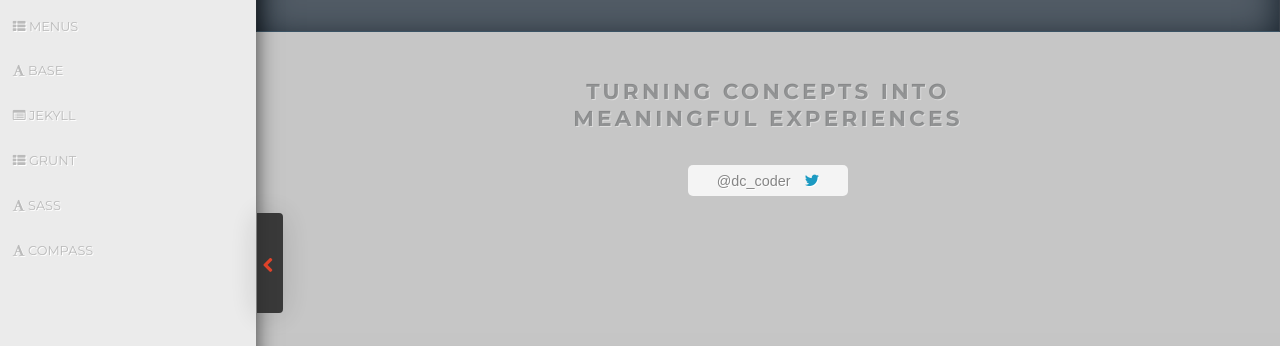
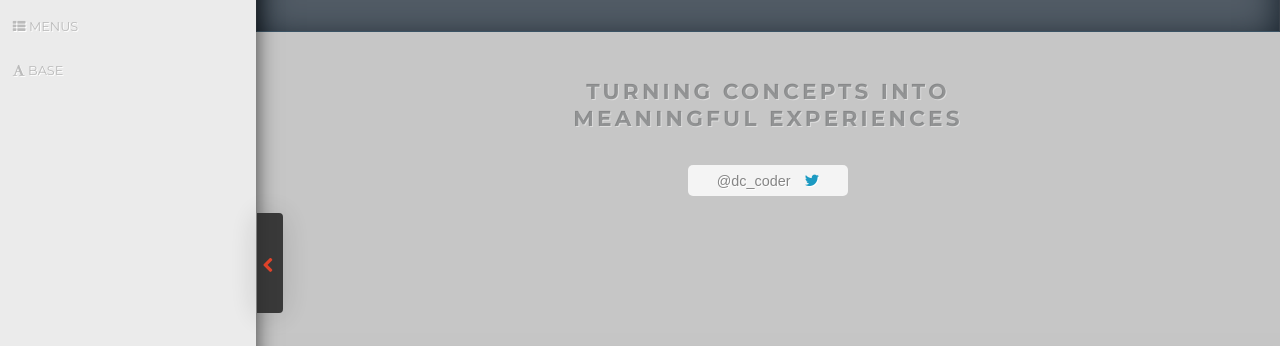
Before and after one commit to jvrunion/mercury, a Jekyll site: the page built from index.md, in a window 1280 px wide. Shown: the part 155-501 px from the top of the page. Built offline with Jekyll 4.4.1, drawn with Linux system fonts in a browser that asks for light colours; Markdown is read by kramdown in place of the engine named in the settings.

```diff
--- a/_layouts/default.html
+++ b/_layouts/default.html
@@ -22,19 +22,19 @@
             <a class="pure-menu-heading" href="https://github.com/jvrunion/mercury"><i class="fa fa-github"></i> MERCURY</a>
             <ul>
                 <li>
-                    <a class="dash-link active" href="/index.html">
+                    <a class="dash-link dashboard active" href="/index.html">
                          <i class="fa fa-tachometer"></i>
                          Dashboard
                     </a>
                 </li>
                 <li>
-                    <a class="dash-link" href="/grids.html">
+                    <a class="dash-link grids" href="/grids.html">
                         <i class="fa fa-list-alt"></i>
                         Grids
                     </a>
                 </li>
                 <li>
-                    <a class="dash-link" href="/menus.html">
+                    <a class="dash-link menus" href="/menus.html">
                         <i class="fa fa-th-list"></i>
                         Menus
                     </a>
@@ -43,30 +43,6 @@
                     <a class="dash-link base" href="/base.html">
                         <i class="fa fa-font"></i>
                         Base
-                    </a>
-                </li>
-                <li>
-                    <a class="dash-link" href="/grids.html">
-                        <i class="fa fa-list-alt"></i>
-                        Jekyll
-                    </a>
-                </li>
-                <li>
-                    <a class="dash-link" href="/menus.html">
-                        <i class="fa fa-th-list"></i>
-                        Grunt
-                    </a>
-                </li>
-                <li>
-                    <a class="dash-link" href="/base.html">
-                        <i class="fa fa-font"></i>
-                        SASS
-                    </a>
-                </li>
-                <li>
-                    <a class="dash-link" href="/base.html">
-                        <i class="fa fa-font"></i>
-                        Compass
                     </a>
                 </li>
             </ul>
--- a/js/pure-responsive.js
+++ b/js/pure-responsive.js
@@ -114,14 +114,34 @@ $(document).ready(function() {
 
     function checkAttr (){
         var attr = window.location.pathname;
-        console.log(attr);
-        if (attr == '/base.html') {
-            console.log('checked');
-            if ($('.dash-link').hasClass('active')) {
-                $(this).removeClass('active');
+        var dashNode = '.dash-link';
+        var dashContext = 'active';
+
+        if (attr === '/base.html') {
+            if ($(dashNode).hasClass(dashContext)) {
+                $(dashNode).removeClass(dashContext);
             }
-            $('.base').addClass('active');
+            $('.base').addClass(dashContext);
         }
+        if (attr === '/grids.html') {
+            if ($(dashNode).hasClass(dashContext)) {
+                $(dashNode).removeClass(dashContext);
+            }
+            $('.grids').addClass(dashContext);
+        }
+        if (attr === '/menus.html') {
+            if ($(dashNode).hasClass(dashContext)) {
+                $(dashNode).removeClass(dashContext);
+            }
+            $('.menus').addClass(dashContext);
+        }
+        if (attr === '/index.html') {
+            if ($(dashNode).hasClass(dashContext)) {
+                $(dashNode).removeClass(dashContext);
+            }
+            $('.dashboard').addClass(dashContext);
+        }
+
     } checkAttr();
 
 });
```
Also changed, not shown: 6 other files.
